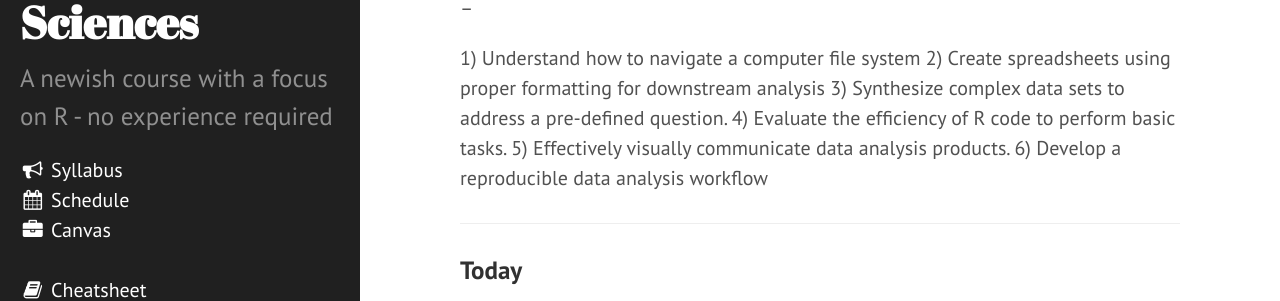
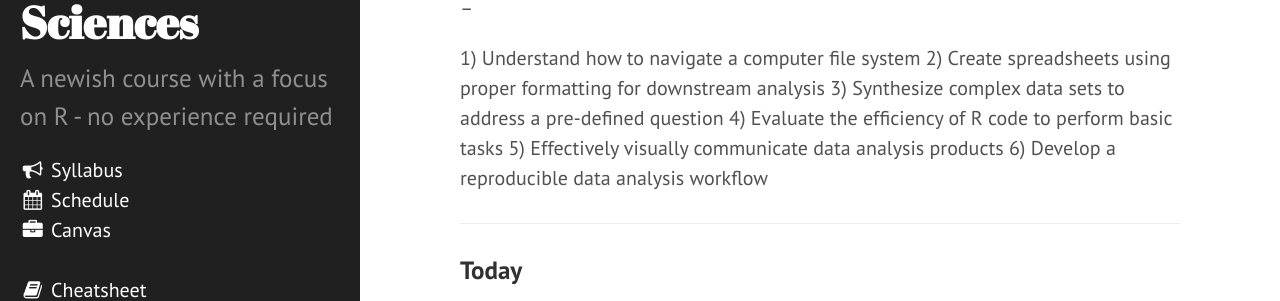
Before and after one commit to sr320/course-fish497-2019, a Jekyll site: the page built from slides/week-01/slides.md, in a window 1280 px wide and 900 px high, scrolled down 675 px. Shown: the part 215-516 px from the top of the window. Built offline with Jekyll 4.4.1, drawn with Linux system fonts in a browser that asks for light colours; nearby versions of some CDN libraries; our own code applies the rules of GitHub Pages for plain Markdown files.

```diff
--- a/slides/week-01/slides.md
+++ b/slides/week-01/slides.md
@@ -36,9 +36,9 @@ Steven Roberts
 
 1) Understand how to navigate a computer file system
 2) Create spreadsheets using proper formatting for downstream analysis
-3) Synthesize complex data sets to address a pre-defined question.
-4) Evaluate the efficiency of R code to perform basic tasks.
-5) Effectively visually communicate data analysis products.
+3) Synthesize complex data sets to address a pre-defined question
+4) Evaluate the efficiency of R code to perform basic tasks
+5) Effectively visually communicate data analysis products
 6) Develop a reproducible data analysis workflow
 
 
```
